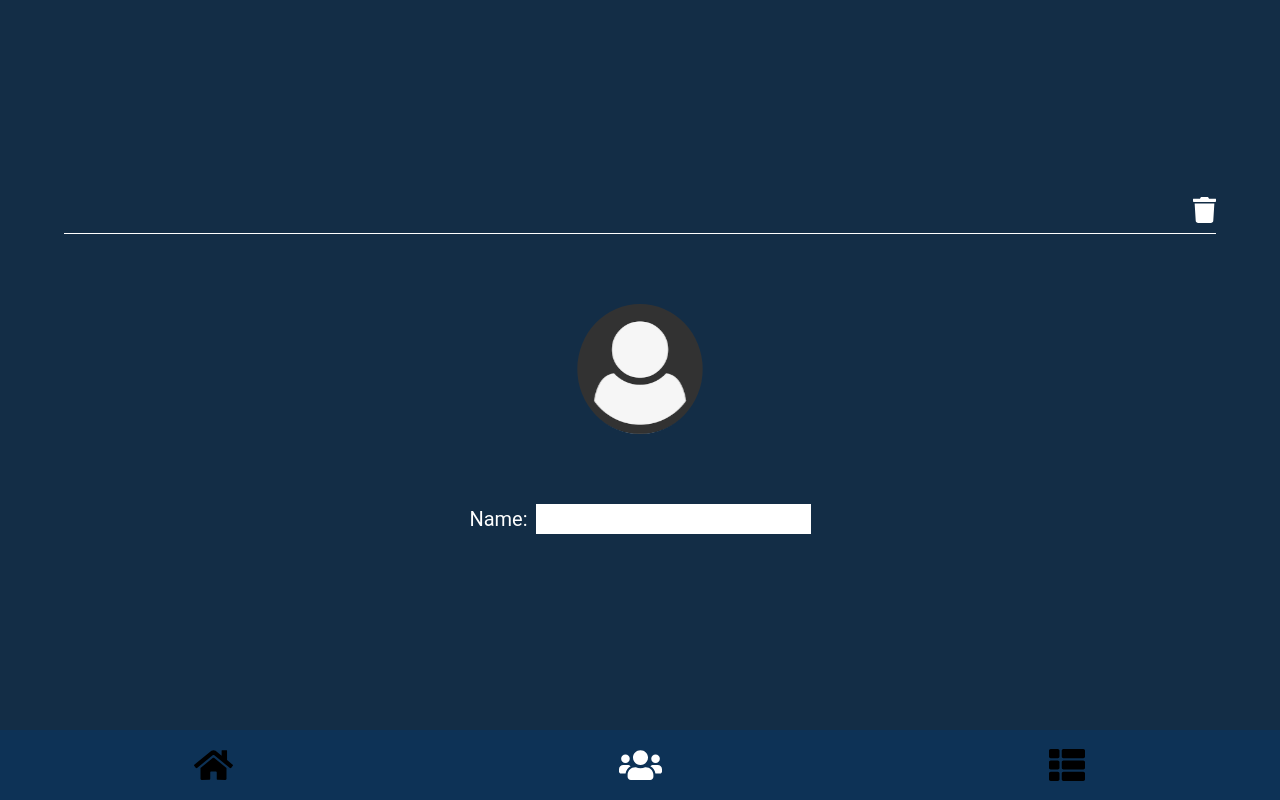
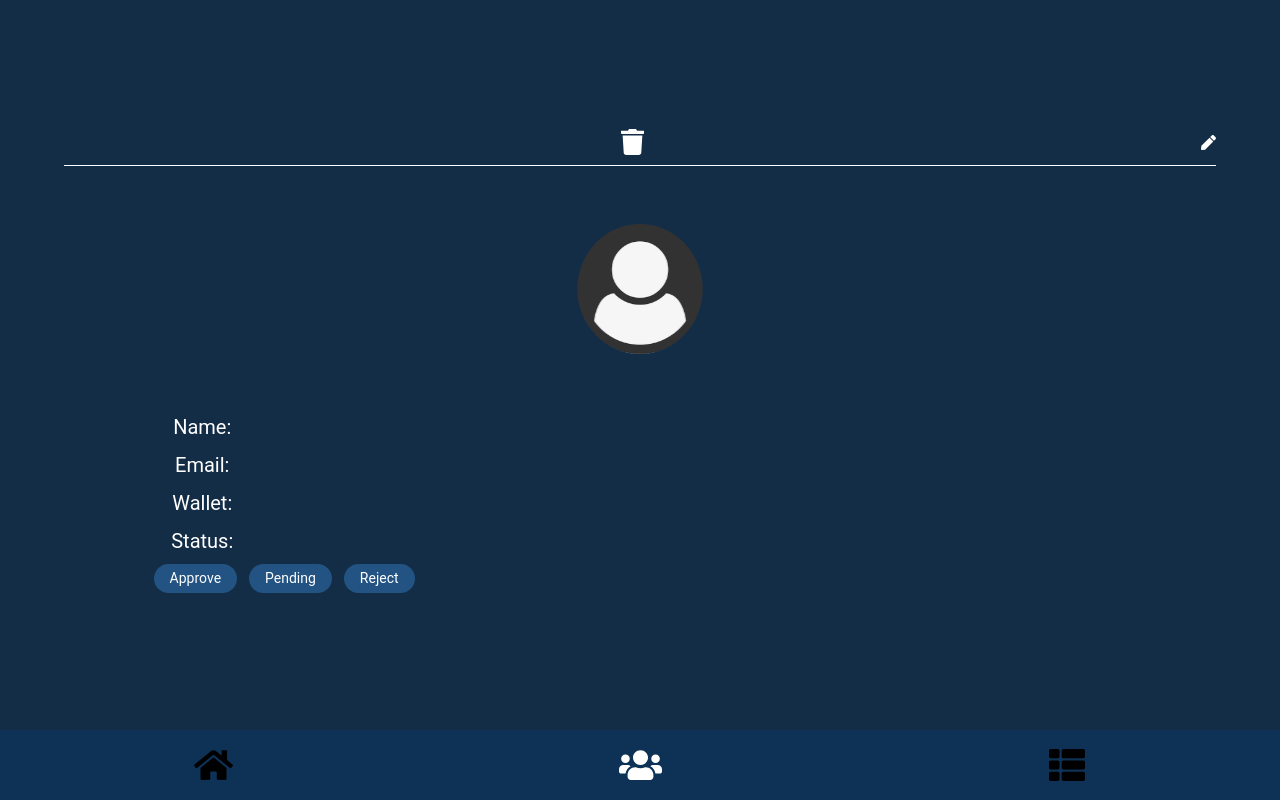
Before and after one commit to stanley-tarce/stock-app-react, a React (Create React App) app in the folder stock_app_react/: page /admin/users/1 in a window 1280 px wide. Built offline with nearby package versions, Linux system fonts and the light colour scheme; no server answers.

Commit message:
Finished Trader Status and Change Trader Update
@leandrajade @miyutogo

```diff
--- /dev/null
+++ b/stock_app_react/src/Assets/editbutton.js
@@ -0,0 +1,12 @@
+import React from 'react'
+
+function EditButton({ className, size, onClick }) {
+  return (
+    <svg onClick={onClick} className={className} width={size} height={size} viewBox="0 0 15 15" fill="none" xmlns="http://www.w3.org/2000/svg">
+      <path d="M8.51787 2.73147L12.2684 6.48211L4.12433 14.6265L0.780474 14.9956C0.332829 15.0451 -0.0453838 14.6666 0.00441962 14.219L0.37648 10.8726L8.51787 2.73147ZM14.588 2.17306L12.827 0.411994C12.2777 -0.137331 11.3868 -0.137331 10.8375 0.411994L9.18084 2.06876L12.9313 5.81941L14.588 4.16264C15.1373 3.61302 15.1373 2.72238 14.588 2.17306Z" fill="white" />
+    </svg>
+
+  )
+}
+
+export default EditButton
--- a/stock_app_react/src/Pages/Admin/MainAdminDashboardChildrens/AdminPerUserDisplay.js
+++ b/stock_app_react/src/Pages/Admin/MainAdminDashboardChildrens/AdminPerUserDisplay.js
@@ -1,22 +1,77 @@
-import React, { useContext, useEffect } from 'react'
+import React, { useState, useContext, useEffect, useRef } from 'react'
 import { CreateContext } from '../../../Data/DataHooks'
-import { useNavigate, useParams, useLocation } from 'react-router-dom'
+import { useParams, useLocation, useNavigate, Navigate } from 'react-router-dom'
 import { apiCall } from '../../../Utility/Utility'
 import DeleteButton from '../../../Assets/deletebutton'
 import UserIcon from '../../../Assets/usericon'
+import EditButton from '../../../Assets/editbutton'
 
 function AdminPerUserDisplay() {
+  const [updateRefButton, updateRefButton2] = [useRef(), useRef()]
+  const [nameRef, emailRef, walletRef] = [useRef(), useRef(), useRef()]
+  const navigate = useNavigate()
   const { totalData, setTotalData, headers, setHeaders } = useContext(CreateContext)
+  const statRef = useRef()
   const { id } = useParams()
   const location = useLocation()
+  const [traderData, setTraderData] = useState({ id: '', name: '', email: '', status: '', wallet: '' })
+
+  const [disabledData, setDisabledData] = useState(true)
+  const updateTrader = (e) => {
+    e.preventDefault()
+    setTraderData({ ...traderData, name: nameRef.current.value, email: emailRef.current.value, wallet: walletRef.current.value })
+    console.log(`New Data`)
+    console.log({ name: nameRef.current.value, email: emailRef.current.value, wallet: walletRef.current.value })
+    apiCall('traders#update', { trader_id: traderData.id, headers: headers, data: { trader: { name: nameRef.current.value, email: emailRef.current.value, wallet: walletRef.current.value } } }).then(response => {
+      console.log(response)
+      if (response.headers['access-token'] !== '') {
+        console.log('Headers changed at trader update')
+        setHeaders({ ...headers, 'access-token': response.headers['access-token'], 'client': response.headers['client'], 'uid': response.headers['uid'], 'expiry': response.headers['expiry'] })
+      }
+      setTotalData({ ...totalData, TRADERINFO: {} })
+      setDisabledData(true)
+      navigate(-1)
+    }).catch(error => console.log(error.response))
+  }
+  let traderInputs = [
+    { label: 'Name:', type: 'text', defaultValue: traderData.name, disabled: disabledData, ref: nameRef },
+    { label: 'Email:', type: 'text', defaultValue: traderData.email, disabled: disabledData, ref: emailRef },
+    { label: 'Wallet:', type: 'text', defaultValue: traderData.wallet === null ? 0 : traderData.wallet, disabled: disabledData, ref: walletRef }]
+  let traderStatus = [
+    { name: 'Approve', value: 'update' },
+    { name: 'Pending', value: 'pending' },
+    { name: 'Reject', value: 'reject' }
+  ]
+  const cancelTraderUpdate = (e) => {
+    e.preventDefault()
+    setDisabledData(true)
+    nameRef.current.value = traderData.name
+    emailRef.current.value = traderData.email
+    walletRef.current.value = traderData.wallet
+
+  }
+  const updateTraderStatus = (e, status) => {
+    e.preventDefault()
+    console.log(traderData.id)
+    apiCall(`traders#${status}_trader_status`, { trader_id: traderData.id, headers: headers })
+      .then(response => {
+        console.log(response.headers)
+        if (response.headers['access-token'] !== '') {
+          console.log('Headers changed at trader status')
+          setHeaders({ ...headers, 'access-token': response.headers['access-token'], 'client': response.headers['client'], 'uid': response.headers['uid'], 'expiry': response.headers['expiry'] })
+        }
+        return navigate(-1)
+      }).catch(error => { console.log(error.response) })
+  }
   useEffect(() => {
     console.log(id)
     apiCall('traders#show', { trader_id: id, headers: headers })
       .then(response => {
         console.log(response.data)
         setTotalData({ ...totalData, ADMINSHOWTRADER: { ...response.data } })
+        setTraderData({ ...traderData, ...response.data })
+
         if (response.headers['access-token'] === '') {
-          console.log("Headers Didnt Change 2")
         }
         else {
           setHeaders({ ...headers, 'access-token': response.headers['access-token'], 'client': response.headers['client'], 'uid': response.headers['uid'], 'expiry': response.headers['expiry'] })
@@ -24,17 +79,73 @@ function AdminPerUserDisplay() {
         }
       })
   }, [location.pathname])
+  useEffect(() => {
+    console.log(statRef.current.innerText)
+    if (statRef.current.innerText === 'pending') {
+      statRef.current.setAttribute('class', 'py-1 px-4 bg-yellow-400 flex justify-center items-center rounded-[20px] text-[14px]')
+    }
+    else if (statRef.current.innerText === 'approved') {
+      statRef.current.setAttribute('class', 'py-1 px-4 bg-green-400 flex justify-center items-center rounded-[20px] text-[14px]')
+    }
+    else if (statRef.current.innerText === 'rejected') {
+      statRef.current.setAttribute('class', 'py-1 px-4 bg-red-400 flex justify-center items-center rounded-[20px] text-[14px]')
+    }
+    else {
+      console.log("No Status")
+    }
+  }, [traderData, setTraderData])
   const { ADMINSHOWTRADER } = totalData
+  useEffect(() => {
+    if (disabledData === false) {
+      if (updateRefButton.current.classList.contains('hidden')) {
+        console.log('remove ')
+        updateRefButton.current.classList.remove('hidden')
+      }
+      if (updateRefButton2.current.classList.contains('hidden')) {
+        console.log('remove ')
+        updateRefButton2.current.classList.remove('hidden')
+      }
+    }
+    else {
+      if (!updateRefButton.current.classList.contains('hidden')) {
+        console.log('add ')
+        updateRefButton.current.classList.add('hidden')
+      }
+      if (!updateRefButton2.current.classList.contains('hidden')) {
+        console.log('add ')
+        updateRefButton2.current.classList.add('hidden')
+      }
+    }
+  }, [disabledData])
+
   return (
-    <div className='w-full h-full flex flex-col justify-center items-center'>
+    <div className='w-full h-full flex flex-col justify-center items-center gap-2'>
       <div className='w-[90%] h-auto pb-[10px] border-b-[1px] border-white flex justify-between items-center' >
         <p className='text-white text-[25px]'>{ADMINSHOWTRADER.name}</p>
-        <DeleteButton />
+        <DeleteButton className={"cursor-pointer"} />
+        <EditButton onClick={() => {
+          console.log("clicked")
+          setDisabledData(false)
+        }} className={"cursor-pointer"} size={"15"} />
       </div>
-      <UserIcon className={"w-auto h-auto p-[70px]"} size={'130'} />
-      <div className='w-auto h-auto flex text-white text-[20px] gap-2 '>
-        <label className=''>Name:</label>
-        <input className='' type="text" />
+      <UserIcon className={"w-auto h-auto p-[50px]"} size={'130'} />
+      {traderInputs.map(({ label, ...input }, index) =>
+        <div key={index} className='w-[90%] h-auto flex text-white text-[20px]'>
+          <label className='w-[24%] h-auto flex justify-center items-center'>{label}</label>
+          <input className='h-full text-[15px] bg-transparent outline-none w-[calc(100%-24%)] flex justify-center items-center'{...input} />
+
+        </div>)}
+      <div className='w-[90%] h-auto flex text-white text-[20px] gap-1'>
+        <label className='w-[24%] h-auto flex justify-center items-center'>Status:</label>
+        <p ref={statRef} >{traderData.status}</p>
+
+      </div>
+      <div className='w-[calc(100%-24%)] h-auto flex jus  tify-center items-center flex-wrap gap-3'>
+        {traderStatus.map(({ name, value }, index) => <button onClick={(e) => updateTraderStatus(e, value)} key={index} className='w-auto h-auto px-4 py-1 bg-button-color-blue-light text-white text-[14px] rounded-[20px]'>{name}</button>)}
+      </div>
+      <div className='w-[calc(100%-24%)] h-auto flex justify-start items-center gap-3'>
+        <button onClick={(e) => updateTrader(e)} ref={updateRefButton} className='w-auto h-auto px-4 py-1 bg-button-color-blue-light text-white text-[14px]  rounded-[20px] hidden'>Update</button>
+        <button onClick={(e) => { cancelTraderUpdate(e) }} ref={updateRefButton2} className='w-auto h-auto px-4 py-1 bg-button-color-blue-light text-white text-[14px]  rounded-[20px] hidden'>Cancel</button>
       </div>
     </div>
   )
--- a/stock_app_react/src/Pages/Admin/MainAdminDashboardChildrens/AdminUsersDisplay.js
+++ b/stock_app_react/src/Pages/Admin/MainAdminDashboardChildrens/AdminUsersDisplay.js
@@ -24,9 +24,8 @@ function AdminUsersDisplay() {
           <input className='w-[90%] h-[95%] bg-transparent outline-none text-white text-[20px]' placeholder='Search User Here' />
         </div>
         <div className='w-full h-auto overflow-scroll flex flex-col gap-4'>
-          {totalData.ADMINLISTOFTRADERS.length !== 0 ? totalData.ADMINLISTOFTRADERS.map((trader) => {
-            return <div onClick={(e) => goToUser(e)} className='w-full h-[60px] bg-container-light-blue rounded-[20px] hover:bg-blue-400 flex justify-start items-center gap-2 p-2 cursor-pointer'>
-              {/* <img className='w-[70px] h-[70px]' src={UserIcon} /> */}
+          {totalData.ADMINLISTOFTRADERS.length !== 0 ? totalData.ADMINLISTOFTRADERS.map((trader, index) => {
+            return <div key={index} onClick={(e) => goToUser(e)} className='w-full h-[60px] bg-container-light-blue rounded-[20px] hover:bg-blue-400 flex justify-start items-center gap-2 p-2 cursor-pointer'>
               <UserIcon size={"30"} />
               <p className='w-[90%] max-w-[90%] h-auto text-white text-[20px] pointer-events-none'>{trader.name}</p>
             </div>
--- a/stock_app_react/src/Pages/SignIn.js
+++ b/stock_app_react/src/Pages/SignIn.js
@@ -53,7 +53,6 @@ export default function SignIn() {
     let object = { data: data }
     apiCall('signin', object)
       .then(response => {
-        console.log(response.data.data)
         setHeaders({ 'access-token': response.headers['access-token'], 'client': response.headers['client'], 'uid': response.headers['uid'], 'expiry': response.headers['expiry'] })
         setUserData({ id: response.data.data.id, email: response.data.data.email, user_type: response.data.data.user_type, name: response.data.data.name })
         if (response.data.data.user_type === 'trader') {
@@ -76,8 +75,8 @@ export default function SignIn() {
     <div className="w-screen h-screen bg-primary-blue-light flex flex-col items-center justify-center gap-[40px]">
       <LogoSVG />
       <form className="w-[80%] h-auto flex flex-col justify-center items-center gap-[25px]" onSubmit={(e) => handleSubmit(e)}>
-        {inputs.map(({ children, svg, type, state, setState, ref, label }) => {
-          return <LabelInputs svg={svg} type={type} state={state} setState={setState} ref={ref} label={label}>{children} </LabelInputs>
+        {inputs.map(({ children, svg, type, state, setState, ref, label }, index) => {
+          return <LabelInputs key={index} svg={svg} type={type} state={state} setState={setState} ref={ref} label={label}>{children} </LabelInputs>
         })}
         <button className='w-[200px] h-[40px] rounded-[20px] bg-primary-green flex justify-center items-center gap-[15px]'><div className='text-[16px] font-bold text-primary-black'>LOGIN</div>
           { }</button>
--- a/stock_app_react/tailwind.config.js
+++ b/stock_app_react/tailwind.config.js
@@ -13,7 +13,8 @@ module.exports = {
         "text-gray": "#6A6565",
         "custom-gray": "rgba(0, 0, 0, 0.5)",
         "primary-navbar-color-blue": "#0D3256",
-        "container-light-blue": "rgba(34, 83, 131, 0.86)"
+        "container-light-blue": "rgba(34, 83, 131, 0.86)",
+        "button-color-blue-light": "#225383"
 
       }
     },
```
Also changed, not shown: stock_app_react/src/Pages/Admin/MainAdminDashboard.js (+1 -6 lines), stock_app_react/src/Utility/Utility.js (+8 -0 lines).
